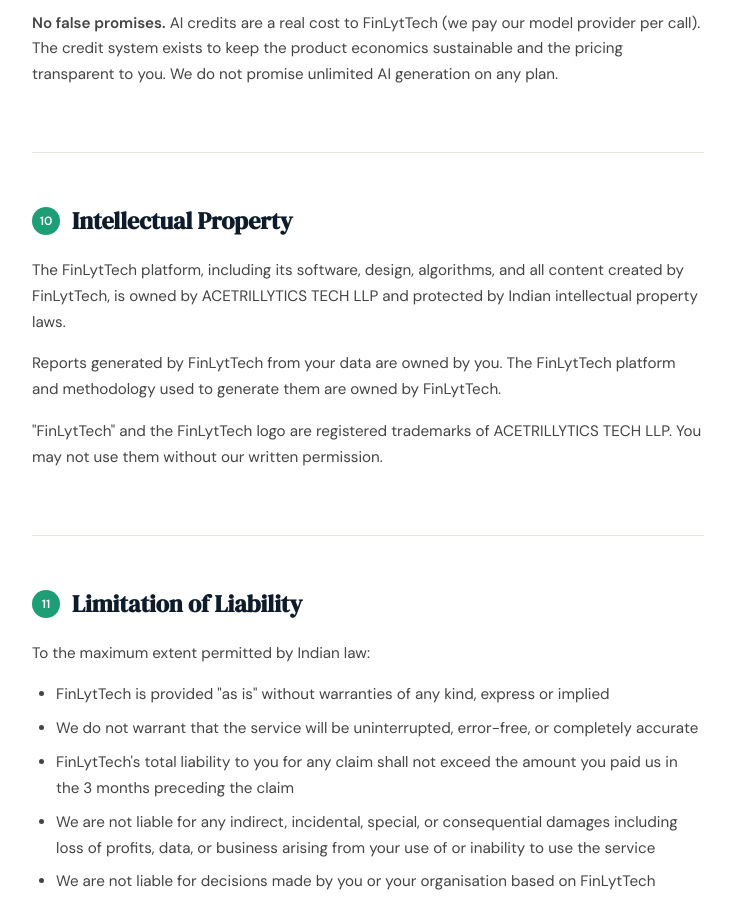
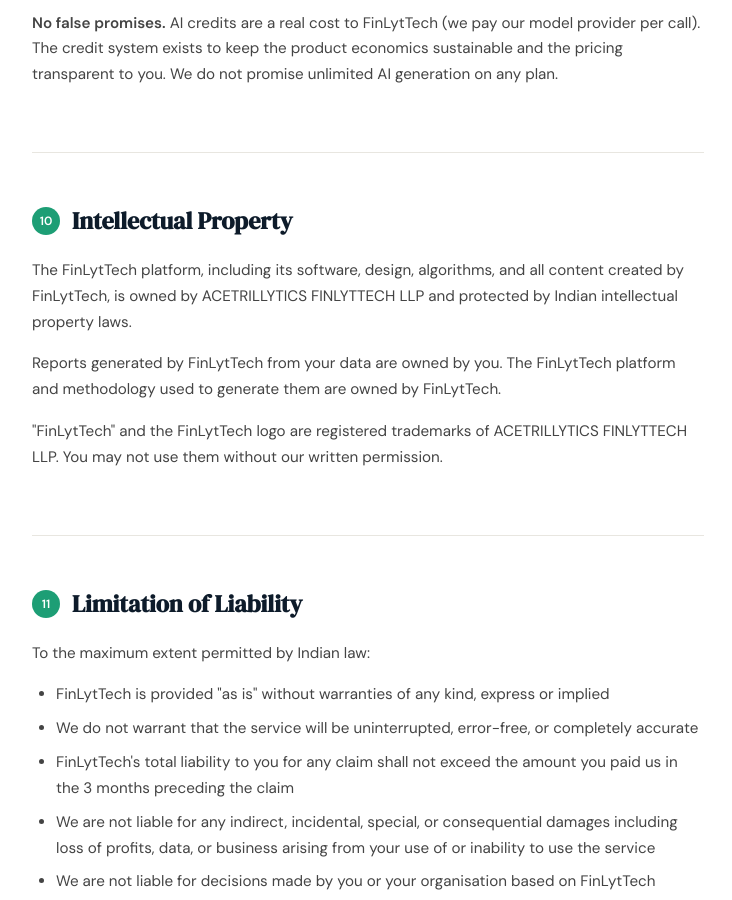
Before and after one commit to sasikeshav2207-debug/finlyt-web, a Jekyll site: the page terms.html, which Jekyll copies as it is, in a window 1280 px wide and 900 px high, scrolled down 6662 px. Shown: the whole window, without its empty margins (272-1004 px from the left). Built offline with Jekyll 4.4.1, drawn with Linux system fonts in a browser that asks for light colours; some of the changed text lies outside the part shown.

Commit message:
chore(legal): update legal entity to ACETRILLYTICS FINLYTTECH LLP
11 legal-entity refs updated across privacy, terms, index,
implementation, and Jekyll default layout. FinLytTech remains the
brand + trademark; the LLP is the operating entity that owns it.

Footer style now: '(c) 2026 ACETRILLYTICS FINLYTTECH LLP . FinLytTech(TM) . Built in India for India.'

Zero old-name (ACETRILLYTICS TECH LLP) occurrences remain.

```diff
--- a/_layouts/default.html
+++ b/_layouts/default.html
@@ -44,7 +44,7 @@
   <footer class="site-footer">
     <div class="footer-inner">
       <div class="footer-logo"><img src="{{ '/assets/finlyttech-logo-mark-dark.svg' | relative_url }}" alt="FinLytTech" height="40" /></div>
-      <div class="footer-copy">© {{ 'now' | date: '%Y' }} FinLytTech&trade;. Built in India for India. &nbsp;·&nbsp;
+      <div class="footer-copy">© {{ 'now' | date: '%Y' }} ACETRILLYTICS FINLYTTECH LLP &nbsp;·&nbsp; FinLytTech&trade; · Built in India for India. &nbsp;·&nbsp;
         <a href="mailto:founder@finlyt.net">founder@finlyt.net</a>
       </div>
       <div class="footer-links">
--- a/implementation.html
+++ b/implementation.html
@@ -311,7 +311,7 @@
 <!-- ══ FOOTER ══ -->
 <footer>
   <div class="footer-inner">
-    <div class="footer-copy">© 2026 FinLytTech&trade;. Built in India for India. &nbsp;·&nbsp; <a href="https://finlyt.net/?contact=1">Contact Us</a></div>
+    <div class="footer-copy">© 2026 ACETRILLYTICS FINLYTTECH LLP &nbsp;·&nbsp; FinLytTech&trade; · Built in India for India. &nbsp;·&nbsp; <a href="https://finlyt.net/?contact=1">Contact Us</a></div>
     <div class="footer-links">
       <a href="https://finlyt.net">Home</a>
       <a href="https://finlyt.net/blog/">Blog</a>
--- a/index.html
+++ b/index.html
@@ -1127,7 +1127,7 @@
         style="width:100%;padding:11px 16px;border:none;border-radius:8px;background:var(--teal);color:var(--white);font-family:var(--sans);font-size:0.9rem;font-weight:500;cursor:pointer;margin-bottom:14px;">
         Contact Us
       </button>
-      <p>© 2026 FinLytTech&trade;. Built in India for India.<br>
+      <p>© 2026 ACETRILLYTICS FINLYTTECH LLP &nbsp;·&nbsp; FinLytTech&trade; · Built in India for India.<br>
       <a href="https://www.linkedin.com/company/finlyt-tech" target="_blank" rel="noopener" style="color:var(--teal);">LinkedIn</a></p>
     </div>
   </nav>
@@ -1971,7 +1971,7 @@
   <footer>
     <div class="footer-inner">
       <div class="footer-logo"><img src="assets/finlyttech-logo-mark-dark.svg" alt="FinLytTech" height="40" /></div>
-      <div class="footer-copy">© 2026 FinLytTech&trade;. Built in India for India.</div>
+      <div class="footer-copy">© 2026 ACETRILLYTICS FINLYTTECH LLP &nbsp;·&nbsp; FinLytTech&trade; · Built in India for India.</div>
       <div class="footer-links">
         <a href="https://finlyt.net/blog/">Blog</a>
         <button type="button" data-open-contact style="background:none;border:none;color:inherit;font-family:inherit;font-size:inherit;cursor:pointer;padding:0;">Contact Us</button>
--- a/privacy.html
+++ b/privacy.html
@@ -99,7 +99,7 @@
   <div class="section" id="who-we-are">
     <h2><span class="section-num">1</span> Who We Are</h2>
     <p>FinLytTech ("FinLytTech", "we", "us", "our") is an AI-powered financial intelligence platform for Indian startups and small and medium enterprises. We are based in India and operate under the laws of India.</p>
-    <p><strong>Data Fiduciary:</strong> ACETRILLYTICS TECH LLP</p>
+    <p><strong>Data Fiduciary:</strong> ACETRILLYTICS FINLYTTECH LLP</p>
     <p><strong>Contact:</strong> <a href="https://finlyt.net/?contact=1" style="color:var(--teal2)">Contact Us</a> &nbsp;|&nbsp; finlyt.net</p>
   </div>
 
@@ -381,7 +381,7 @@
 </div>
 
 <footer>
-  <p>© 2026 ACETRILLYTICS TECH LLP &nbsp;·&nbsp; <a href="/privacy">Privacy Policy</a> &nbsp;·&nbsp; <a href="/terms">Terms of Service</a> &nbsp;·&nbsp; <a href="https://www.linkedin.com/company/finlyt-tech" target="_blank" rel="noopener">LinkedIn</a> &nbsp;·&nbsp; <a href="https://finlyt.net/?contact=1">Contact Us</a></p>
+  <p>© 2026 ACETRILLYTICS FINLYTTECH LLP &nbsp;·&nbsp; <a href="/privacy">Privacy Policy</a> &nbsp;·&nbsp; <a href="/terms">Terms of Service</a> &nbsp;·&nbsp; <a href="https://www.linkedin.com/company/finlyt-tech" target="_blank" rel="noopener">LinkedIn</a> &nbsp;·&nbsp; <a href="https://finlyt.net/?contact=1">Contact Us</a></p>
 </footer>
 
 </body>
--- a/terms.html
+++ b/terms.html
@@ -97,7 +97,7 @@
   <div class="section" id="acceptance">
     <h2><span class="section-num">1</span> Acceptance of Terms</h2>
     <p>By accessing or using FinLytTech ("the Service") at dashboard.finlyt.net, you agree to be bound by these Terms of Service ("Terms"). If you do not agree, do not use the Service.</p>
-    <p>These Terms constitute a legally binding agreement between you (or your organisation) and ACETRILLYTICS TECH LLP ("FinLytTech", "we", "us"). By signing up, you confirm that you have the authority to bind your organisation to these Terms.</p>
+    <p>These Terms constitute a legally binding agreement between you (or your organisation) and ACETRILLYTICS FINLYTTECH LLP ("FinLytTech", "we", "us"). By signing up, you confirm that you have the authority to bind your organisation to these Terms.</p>
   </div>
 
   <!-- 2 -->
@@ -238,9 +238,9 @@
   <!-- 10 -->
   <div class="section" id="ip">
     <h2><span class="section-num">10</span> Intellectual Property</h2>
-    <p>The FinLytTech platform, including its software, design, algorithms, and all content created by FinLytTech, is owned by ACETRILLYTICS TECH LLP and protected by Indian intellectual property laws.</p>
+    <p>The FinLytTech platform, including its software, design, algorithms, and all content created by FinLytTech, is owned by ACETRILLYTICS FINLYTTECH LLP and protected by Indian intellectual property laws.</p>
     <p>Reports generated by FinLytTech from your data are owned by you. The FinLytTech platform and methodology used to generate them are owned by FinLytTech.</p>
-    <p>"FinLytTech" and the FinLytTech logo are registered trademarks of ACETRILLYTICS TECH LLP. You may not use them without our written permission.</p>
+    <p>"FinLytTech" and the FinLytTech logo are registered trademarks of ACETRILLYTICS FINLYTTECH LLP. You may not use them without our written permission.</p>
   </div>
 
   <!-- 11 -->
@@ -276,7 +276,7 @@
   <div class="section" id="contact">
     <h2><span class="section-num">14</span> Contact</h2>
     <div class="highlight-box">
-      <p><strong>ACETRILLYTICS TECH LLP</strong><br>
+      <p><strong>ACETRILLYTICS FINLYTTECH LLP</strong><br>
       Contact: <a href="https://finlyt.net/?contact=1" style="color:var(--teal2)">Open the Contact Us form on finlyt.net</a><br>
       Website: <a href="https://finlyt.net" style="color:var(--teal2)">finlyt.net</a><br>
       For billing queries, data requests, or disputes — submit the Contact form and we will respond within 3 business days.</p>
@@ -287,7 +287,7 @@
 </div>
 
 <footer>
-  <p>© 2026 ACETRILLYTICS TECH LLP &nbsp;·&nbsp; <a href="/privacy">Privacy Policy</a> &nbsp;·&nbsp; <a href="/terms">Terms of Service</a> &nbsp;·&nbsp; <a href="https://www.linkedin.com/company/finlyt-tech" target="_blank" rel="noopener">LinkedIn</a> &nbsp;·&nbsp; <a href="https://finlyt.net/?contact=1">Contact Us</a></p>
+  <p>© 2026 ACETRILLYTICS FINLYTTECH LLP &nbsp;·&nbsp; <a href="/privacy">Privacy Policy</a> &nbsp;·&nbsp; <a href="/terms">Terms of Service</a> &nbsp;·&nbsp; <a href="https://www.linkedin.com/company/finlyt-tech" target="_blank" rel="noopener">LinkedIn</a> &nbsp;·&nbsp; <a href="https://finlyt.net/?contact=1">Contact Us</a></p>
 </footer>
 
 </body>
```
